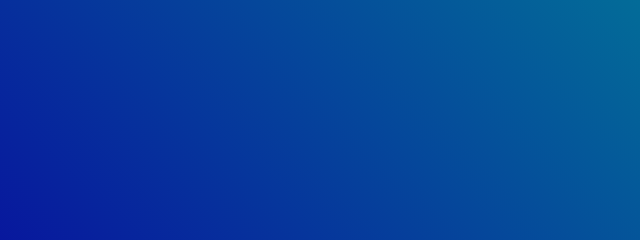
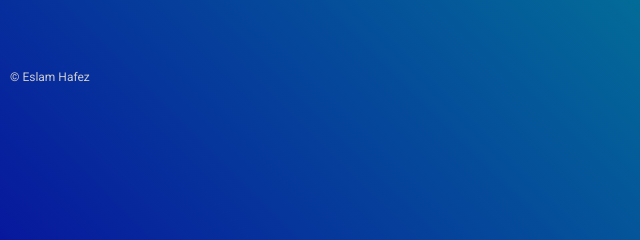
Before and after one commit to eslamhafez7/Speaker, a plain HTML site: page index.html in a window 1280 px wide. Shown: the part 313-553 px from the top of the page, 0-640 px from the left. Drawn offline with Linux system fonts and the light colour scheme.

Commit message:
edit some styles

```diff
--- a/index.html
+++ b/index.html
@@ -13,6 +13,9 @@
         <input type="button" value="Speake">
     </form>
 
+    <div class="copyright">
+        <span>&copy; Eslam Hafez</span>
+    </div>
 
     <script src="script.js"></script>
 </body>
--- a/style.css
+++ b/style.css
@@ -46,3 +46,8 @@ input {
 input:active {
     transform: translateY(10px);
 }
+.copyright {
+    color: #ccc;
+    font-size: 12px;
+    padding: 0 10px;
+}
```
